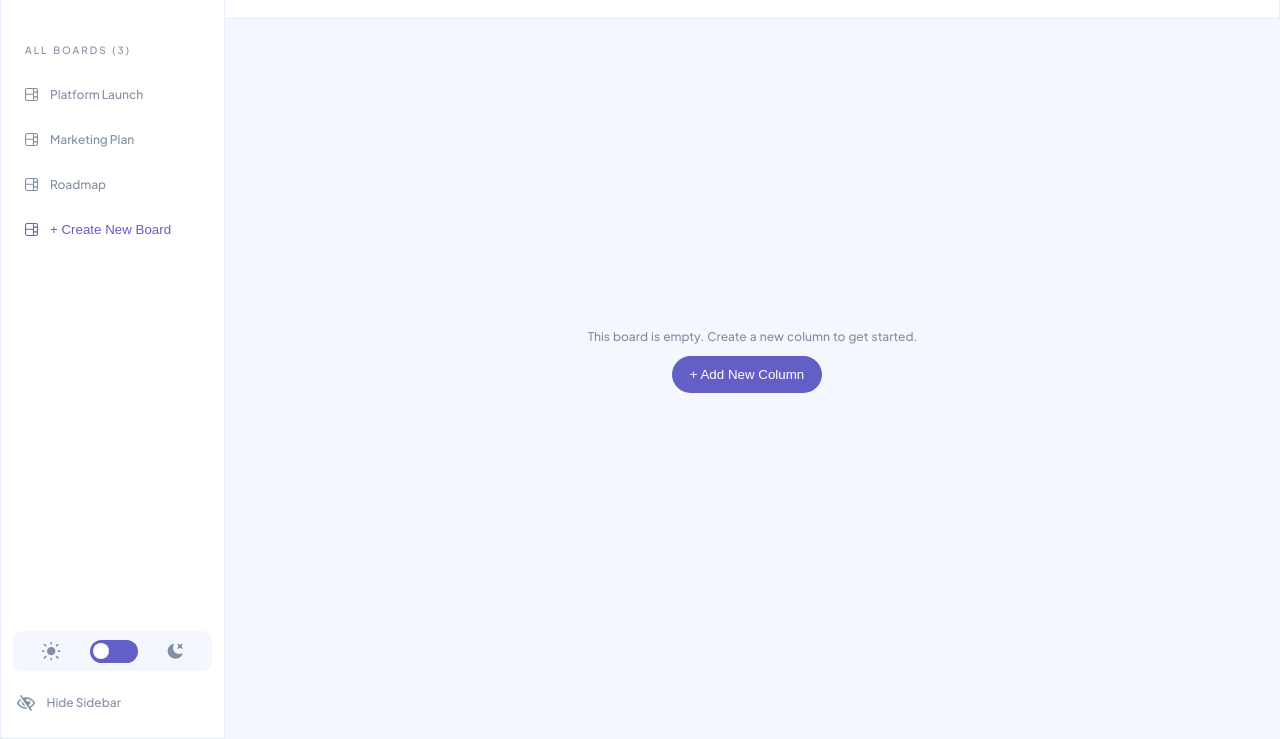
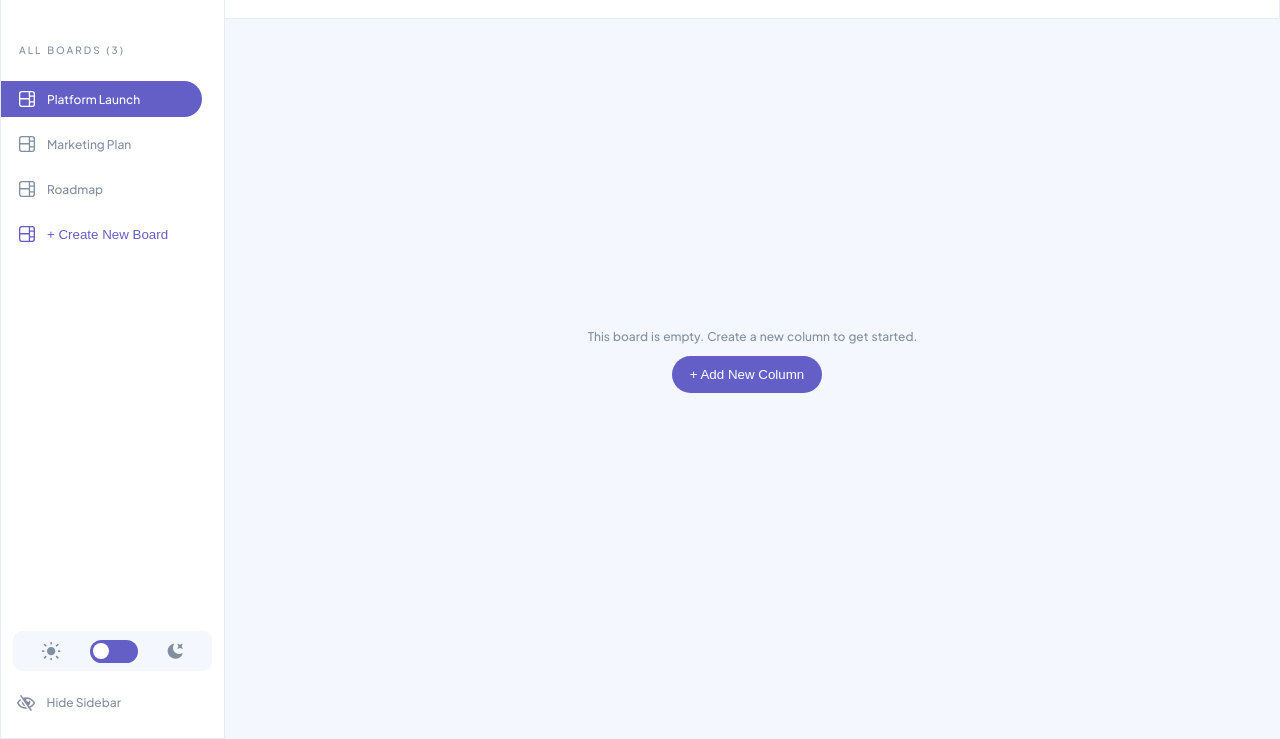
Before and after one commit to erickwalker1/Task-Management-Web-App, a website: page index.html in a window 1280 px wide. Shown: the part 61-800 px from the top of the page. Drawn offline with Linux system fonts and the light colour scheme.

Commit message:
Active Board: Styling Implementation

```diff
--- a/index.html
+++ b/index.html
@@ -44,45 +44,73 @@
           <!-- Board List -->
           <div class="board-list">
             <ul class="list">
-              <li class="list__item">
-                <img
-                  src="./starter/assets/icon-board.svg"
-                  alt="Board"
-                  class="board"
-                />
+              <li class="list__item list__item--active">
+                <!-- Board Icon -->
+                <svg
+                  class="icon-board"
+                  width="16"
+                  height="16"
+                  xmlns="http://www.w3.org/2000/svg"
+                >
+                  <path
+                    d="M0 2.889A2.889 2.889 0 0 1 2.889 0H13.11A2.889 2.889 0 0 1 16 2.889V13.11A2.888 2.888 0 0 1 13.111 16H2.89A2.889 2.889 0 0 1 0 13.111V2.89Zm1.333 5.555v4.667c0 .859.697 1.556 1.556 1.556h6.889V8.444H1.333Zm8.445-1.333V1.333h-6.89A1.556 1.556 0 0 0 1.334 2.89V7.11h8.445Zm4.889-1.333H11.11v4.444h3.556V5.778Zm0 5.778H11.11v3.11h2a1.556 1.556 0 0 0 1.556-1.555v-1.555Zm0-7.112V2.89a1.555 1.555 0 0 0-1.556-1.556h-2v3.111h3.556Z"
+                    fill="#828FA3"
+                  />
+                </svg>
                 <p class="list__paragraph">
-                  <a href="#" class="board-link">Platform Launch</a>
+                  <a href="#" class="list-link">Platform Launch</a>
                 </p>
               </li>
 
               <li class="list__item">
-                <img
-                  src="./starter/assets/icon-board.svg"
-                  alt="Board"
-                  class="board"
-                />
+                <!-- Board Icon -->
+                <svg
+                  class="icon-board"
+                  width="16"
+                  height="16"
+                  xmlns="http://www.w3.org/2000/svg"
+                >
+                  <path
+                    d="M0 2.889A2.889 2.889 0 0 1 2.889 0H13.11A2.889 2.889 0 0 1 16 2.889V13.11A2.888 2.888 0 0 1 13.111 16H2.89A2.889 2.889 0 0 1 0 13.111V2.89Zm1.333 5.555v4.667c0 .859.697 1.556 1.556 1.556h6.889V8.444H1.333Zm8.445-1.333V1.333h-6.89A1.556 1.556 0 0 0 1.334 2.89V7.11h8.445Zm4.889-1.333H11.11v4.444h3.556V5.778Zm0 5.778H11.11v3.11h2a1.556 1.556 0 0 0 1.556-1.555v-1.555Zm0-7.112V2.89a1.555 1.555 0 0 0-1.556-1.556h-2v3.111h3.556Z"
+                    fill="#828FA3"
+                  />
+                </svg>
                 <p class="list__paragraph">
-                  <a href="#" class="board-link">Marketing Plan</a>
+                  <a href="#" class="list-link">Marketing Plan</a>
                 </p>
               </li>
 
               <li class="list__item">
-                <img
-                  src="./starter/assets/icon-board.svg"
-                  alt="Board"
-                  class="board"
-                />
+                <!-- Board Icon -->
+                <svg
+                  class="icon-board"
+                  width="16"
+                  height="16"
+                  xmlns="http://www.w3.org/2000/svg"
+                >
+                  <path
+                    d="M0 2.889A2.889 2.889 0 0 1 2.889 0H13.11A2.889 2.889 0 0 1 16 2.889V13.11A2.888 2.888 0 0 1 13.111 16H2.89A2.889 2.889 0 0 1 0 13.111V2.89Zm1.333 5.555v4.667c0 .859.697 1.556 1.556 1.556h6.889V8.444H1.333Zm8.445-1.333V1.333h-6.89A1.556 1.556 0 0 0 1.334 2.89V7.11h8.445Zm4.889-1.333H11.11v4.444h3.556V5.778Zm0 5.778H11.11v3.11h2a1.556 1.556 0 0 0 1.556-1.555v-1.555Zm0-7.112V2.89a1.555 1.555 0 0 0-1.556-1.556h-2v3.111h3.556Z"
+                    fill="#828FA3"
+                  />
+                </svg>
                 <p class="list__paragraph">
-                  <a href="#" class="board-link">Roadmap</a>
+                  <a href="#" class="list-link">Roadmap</a>
                 </p>
               </li>
 
               <li class="list__item">
-                <img
-                  src="./starter/assets/icon-board create.svg"
-                  alt="Board"
-                  class="board"
-                />
+                <!-- Board Icon: Create -->
+                <svg
+                  class="icon-board--create"
+                  width="16"
+                  height="16"
+                  xmlns="http://www.w3.org/2000/svg"
+                >
+                  <path
+                    d="M0 2.889A2.889 2.889 0 0 1 2.889 0H13.11A2.889 2.889 0 0 1 16 2.889V13.11A2.888 2.888 0 0 1 13.111 16H2.89A2.889 2.889 0 0 1 0 13.111V2.89Zm1.333 5.555v4.667c0 .859.697 1.556 1.556 1.556h6.889V8.444H1.333Zm8.445-1.333V1.333h-6.89A1.556 1.556 0 0 0 1.334 2.89V7.11h8.445Zm4.889-1.333H11.11v4.444h3.556V5.778Zm0 5.778H11.11v3.11h2a1.556 1.556 0 0 0 1.556-1.555v-1.555Zm0-7.112V2.89a1.555 1.555 0 0 0-1.556-1.556h-2v3.111h3.556Z"
+                    fill="#635fc7"
+                  />
+                </svg>
                 <p class="list__paragraph">
                   <button type="button" class="create-board">
                     <span class="create">+ Create New Board</span>
--- a/starter/sass/0-base/_reset.scss
+++ b/starter/sass/0-base/_reset.scss
@@ -15,6 +15,7 @@ html {
     --font-primary: "Plus Jakarta Sans", sans-serif;
 
     // Button
+    --color-white: #fff;
     --color-primary: #635fc7;
     --color-secondary: #a8a4ff;
     --color-primary-disabled: #625fc764;
@@ -72,5 +73,5 @@ body {
 }
 
 .create-board {
-    background: var(--color-white);
+    background: var(--color-light);
 }
--- a/starter/sass/1-layout/_sidebar.scss
+++ b/starter/sass/1-layout/_sidebar.scss
@@ -25,33 +25,80 @@
 }
 
 .list {
+    // display: none;  <-- apply when 'hide sidebar' btn is clicked
     list-style: none;
     &__item {
+        margin: 0.75rem 0;
+        height: 3em;
         display: flex;
+        position: relative;
         align-items: center;
         white-space: nowrap;
-        &:not(:last-child) {
-            margin: 2.5rem 0;
+        padding-left: 1.5rem;
+        &:first-child {
+            margin-top: 2rem;
         }
+        &:not(:last-child)::before {
+            top: 0;
+            left: 0;
+            width: 3px;
+            height: 100%;
+            content: "";
+            position: absolute;
+            transform: scaleY(0);
+            transition: transform 0.2s, width 0.4s cubic-bezier(1, 0, 0, 1) 0.2s;
+            background: var(--color-primary);
+            margin-right: 1rem;
+        }
+
+        &:hover::before,
+        &--active:not(:last-child)::before {
+            width: 90%;
+            transform: scaleY(1);
+            border-radius: 0 25px 25px 0;
+        }
+
+        // <!---  changes list items text color to white on hover --->
+        &:hover:not(:last-child) {
+            color: var(--color-white);
+            transition: 0.2s;
+            transition-delay: 0.3s;
+        }
+        // <!---  changes the list board icon to white on hover --->
+        &:hover:not(:last-child) .icon-board {
+            filter: brightness(2);
+            transition: 0.2s;
+            transition-delay: 0.3s;
+        }
+
+        // <!---  applies to element with active board class being viewed --->
+        &--active {
+            color: var(--color-white);
+        }
+
+        &--active > .icon-board {
+            filter: brightness(2);
+        }
+    }
+
+    &-link:link,
+    &-link:visited {
+        color: inherit;
+        z-index: 10;
+        position: relative;
+        text-decoration: none;
     }
 }
 
 .board {
-    width: 13px;
-    margin-right: 1rem;
     &-container {
-        padding: 2rem 2rem;
+        padding: 2rem 0;
     }
     &-count {
         word-spacing: 1px;
+        padding-left: 1.5rem;
         letter-spacing: 2px;
         text-transform: uppercase;
-    }
-    &-link:link,
-    &-link:active,
-    &-link:visited {
-        color: inherit;
-        text-decoration: none;
     }
 }
 
--- a/starter/sass/2-components/_buttons.scss
+++ b/starter/sass/2-components/_buttons.scss
@@ -79,3 +79,11 @@
         display: inline;
     }
 }
+
+.icon-board {
+    z-index: 10;
+    margin-right: 1rem;
+    &--create {
+        margin-right: 1rem;
+    }
+}
```
Also changed, not shown: starter/css/main.css, 1 other file.
